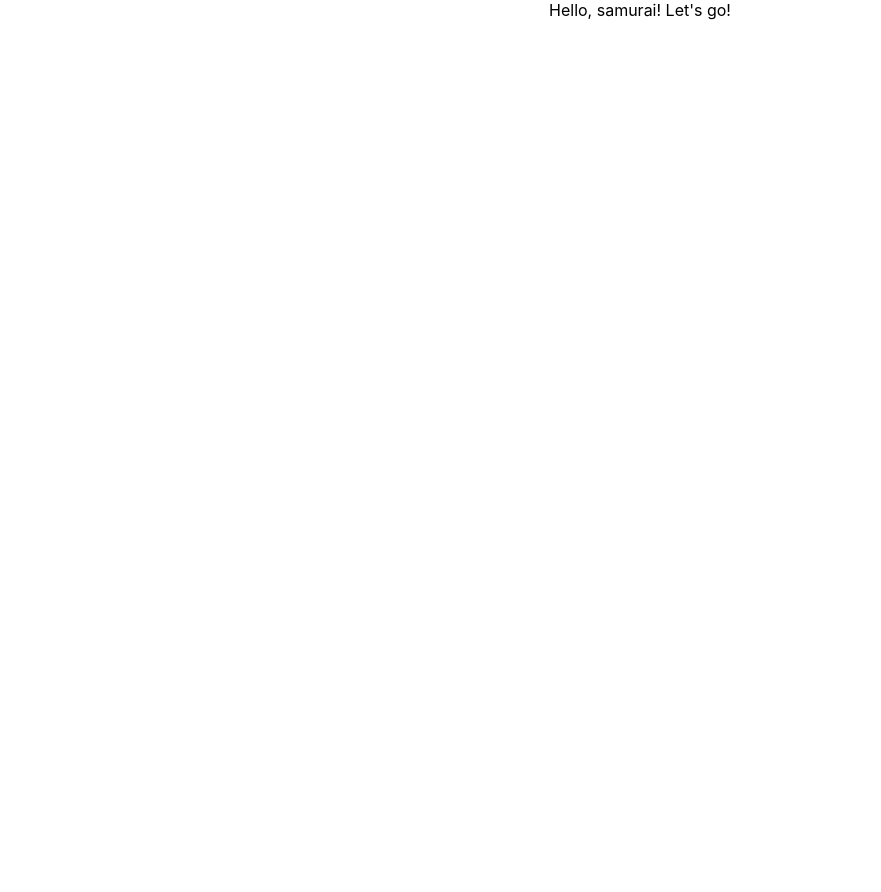
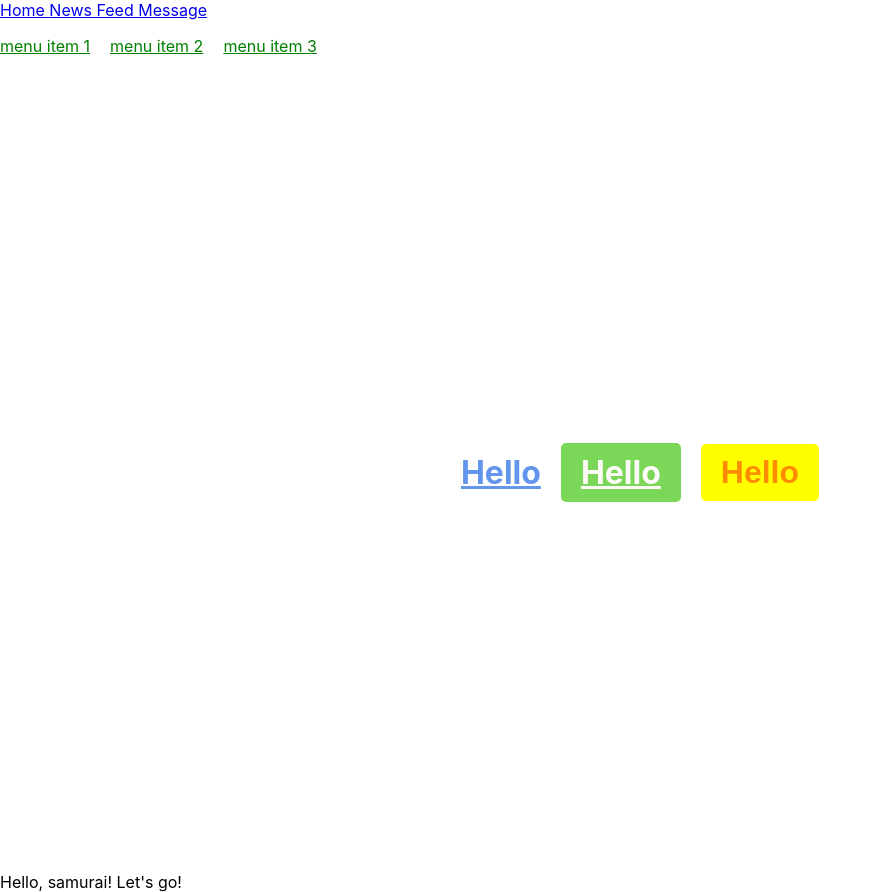
Before and after one commit to alexjava92/samurai-way-main, a React (Create React App) app: page / in a window 1280 px wide. Shown: the whole page, without its empty margins (0-881 px from the left). Before the commit the page ends 800 px from the top, so only its background shows below. Built offline with nearby package versions, Linux system fonts and the light colour scheme.

Commit message:
commit 2

```diff
--- a/package.json
+++ b/package.json
@@ -7,6 +7,7 @@
     "@testing-library/jest-dom": "5.14.1",
     "@testing-library/react": "12.0.0",
     "@testing-library/user-event": "13.2.1",
+    "@types/styled-components": "^5.1.26",
     "antd": "4.18.7",
     "axios": "0.26.0",
     "classnames": "2.3.1",
@@ -23,6 +24,7 @@
     "redux-form": "8.3.8",
     "redux-thunk": "2.4.1",
     "reselect": "4.1.5",
+    "styled-components": "^6.0.4",
     "typescript": "4.4.2",
     "uuid": "8.3.2",
     "web-vitals": "2.1.0"
--- a/src/App.css
+++ /dev/null
@@ -1,38 +0,0 @@
-.App {
-  text-align: center;
-}
-
-.App-logo {
-  height: 40vmin;
-  pointer-events: none;
-}
-
-@media (prefers-reduced-motion: no-preference) {
-  .App-logo {
-    animation: App-logo-spin infinite 20s linear;
-  }
-}
-
-.App-header {
-  background-color: #282c34;
-  min-height: 100vh;
-  display: flex;
-  flex-direction: column;
-  align-items: center;
-  justify-content: center;
-  font-size: calc(10px + 2vmin);
-  color: white;
-}
-
-.App-link {
-  color: #61dafb;
-}
-
-@keyframes App-logo-spin {
-  from {
-    transform: rotate(0deg);
-  }
-  to {
-    transform: rotate(360deg);
-  }
-}
--- a/src/App.tsx
+++ b/src/App.tsx
@@ -1,12 +1,46 @@
 import React from 'react';
-import './App.css';
+import Header from "./Header";
+import styled from 'styled-components'
+import {StyledBtn, SuperButton} from "./components/Button.styled";
+import {Link} from "./components/Link.styled";
+import {Menu} from "./components/Menu.styled";
 
-function App() {
-  return (
-    <div className="App">
-     Hello, samurai! Let's go!
-    </div>
-  );
+const App = () => {
+    return (
+        <div className="App">
+            <Header/>
+            <Menu>
+                <ul>
+                    <li><a href=""> menu item 1</a></li>
+                    <li><a href=""> menu item 2</a></li>
+                    <li><a href=""> menu item 3</a></li>
+                </ul>
+            </Menu>
+            <Box>
+                <StyledBtn as={Link} href="#">Hello</StyledBtn>
+                <StyledBtn as="a" href="#">Hello</StyledBtn>
+                <SuperButton>Hello</SuperButton>
+            </Box>
+
+            Hello, samurai! Let's go!
+        </div>
+    );
 }
 
 export default App;
+
+const Box = styled.div`
+  display: flex;
+  height: 100vh;
+  justify-content: center;
+  align-items: center;
+  gap: 20px;
+
+  button {
+    cursor: pointer;
+  }
+
+  ${Link} {
+    cursor: zoom-in;
+  }
+`
--- /dev/null
+++ b/src/Header.js
@@ -0,0 +1,13 @@
+import React from "react";
+
+const Header = () => {
+    return (
+        <div>
+            <a href='#'>Home </a>
+            <a href='#'>News Feed </a>
+            <a href='#'>Message </a>
+        </div>
+    )
+}
+
+export default Header;
--- /dev/null
+++ b/src/components/Button.styled.tsx
@@ -0,0 +1,25 @@
+import styled from "styled-components";
+
+
+export const StyledBtn = styled.button`
+  border: none;
+  background-color: #7bd758;
+  padding: 10px 20px;
+  border-radius: 5px;
+  color: snow;
+  font-size: 2rem;
+  font-weight: bold;
+
+  &:hover {
+    background-color: rgba(227, 17, 153, 0.68);
+  }
+
+  &:last-child {
+    background-color: yellow;
+  }
+`
+
+export const SuperButton = styled(StyledBtn)`
+  border-radius: 5px;
+  color: darkorange;
+`
--- /dev/null
+++ b/src/components/Link.styled.tsx
@@ -0,0 +1,11 @@
+import styled from "styled-components";
+
+
+export const Link = styled.a`
+  color: cornflowerblue;
+  font-size: 2rem;
+  font-weight: bold;
+  background-color: transparent;
+  padding: 0;
+
+`
--- /dev/null
+++ b/src/components/Menu.styled.tsx
@@ -0,0 +1,18 @@
+import styled from "styled-components";
+
+
+export const Menu = styled.nav`
+  ul {
+    list-style: none;
+    padding: 0;
+    display: flex;
+
+    li > a {
+      color: green;
+    }
+
+    li + li {
+      margin-left: 20px;
+    }
+  }
+`
```
Also changed, not shown: 1 other file (tests, documents, lock files or other folders).
